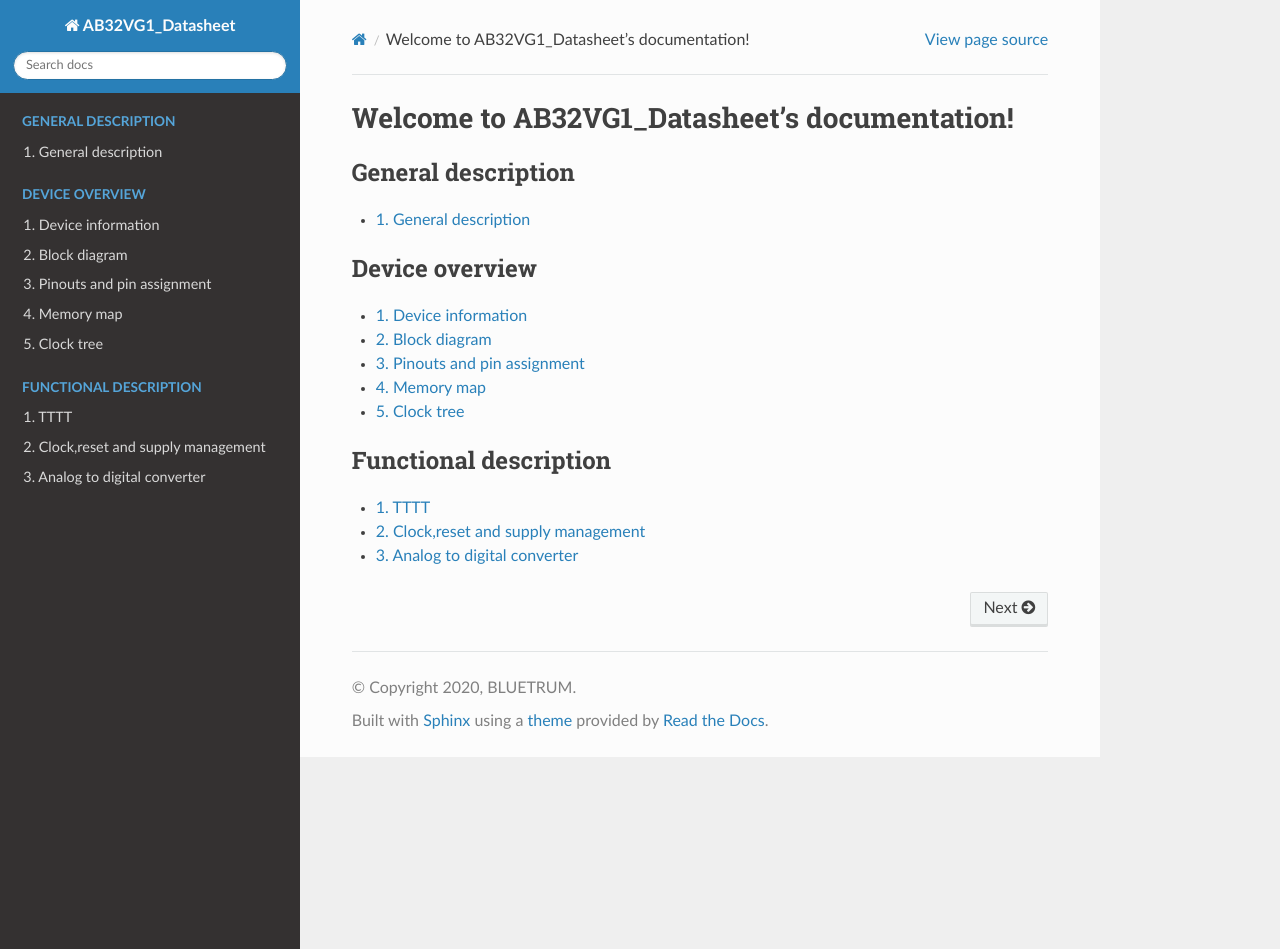
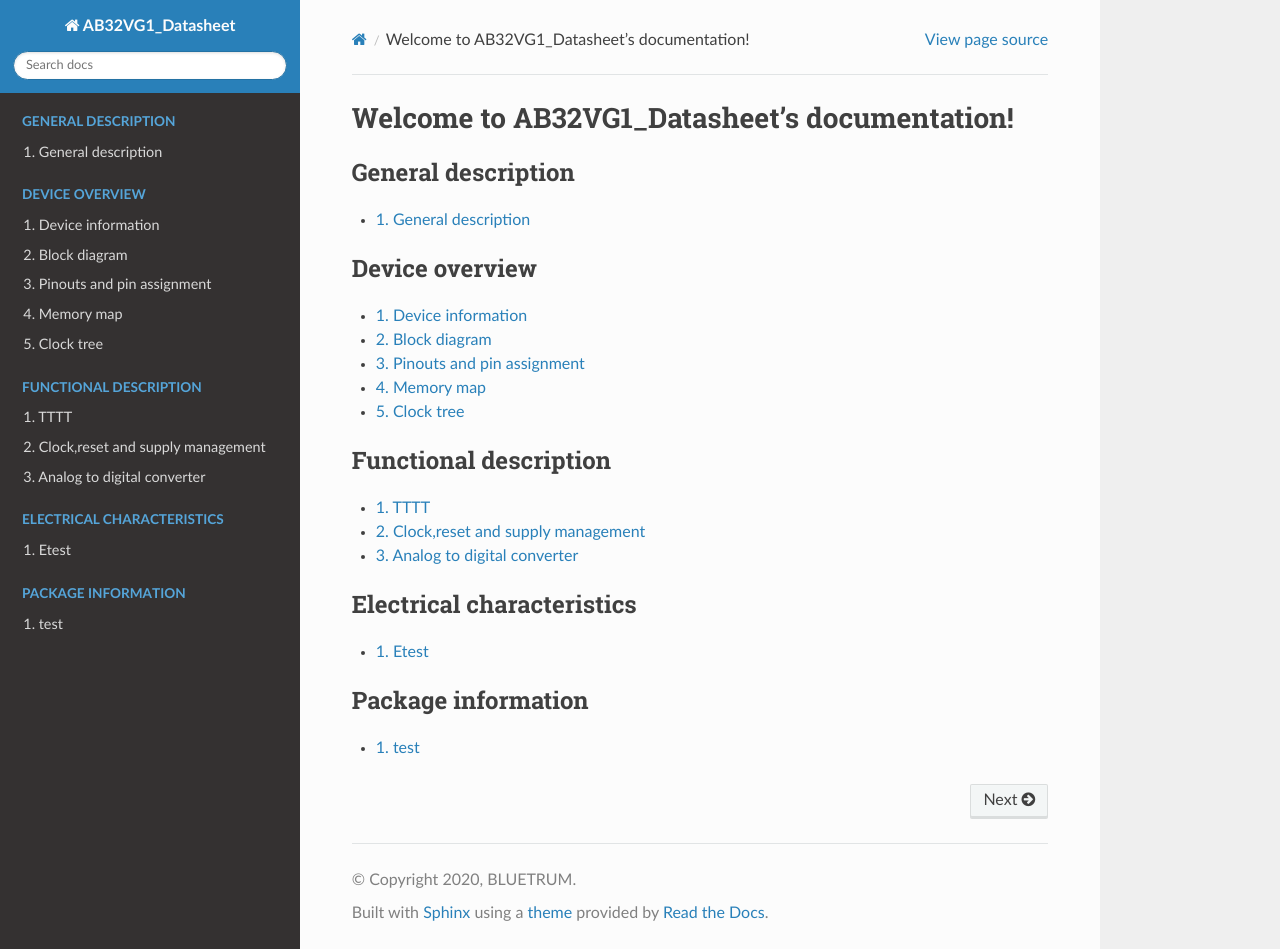
Before and after one commit to BLUETRUM/AB32VG1_Datasheet, a Sphinx documentation site: the page built from docs/index.rst, in a window 1280 px wide and 949 px high. Built offline with Sphinx 7.4.7 and the Read the Docs theme 2.0.0, drawn with Linux system fonts in a browser that asks for light colours.

Commit message:
add some files

```diff
--- /dev/null
+++ b/docs/electrical-characteristics/test.rst
@@ -0,0 +1,2 @@
+Etest
+=======
--- a/docs/index.rst
+++ b/docs/index.rst
@@ -34,15 +34,19 @@ Welcome to AB32VG1_Datasheet's documentation!
    functional-description/clock-reset-and-supply-management
    functional-description/analog-to-digital-converter
 
-.. .. toctree::
-..    :maxdepth: 2
-..    :caption: Electrical characteristics
-..    :numbered:
+.. toctree::
+   :maxdepth: 2
+   :caption: Electrical characteristics
+   :numbered:
 
-.. .. toctree::
-..    :maxdepth: 2
-..    :caption: Package information
-..    :numbered:
+   electrical-characteristics/test
+
+.. toctree::
+   :maxdepth: 2
+   :caption: Package information
+   :numbered:
+
+   package-information/test
 
 .. Indices and tables
 .. ==================
--- /dev/null
+++ b/docs/package-information/test.rst
@@ -0,0 +1,2 @@
+test
+======
```
